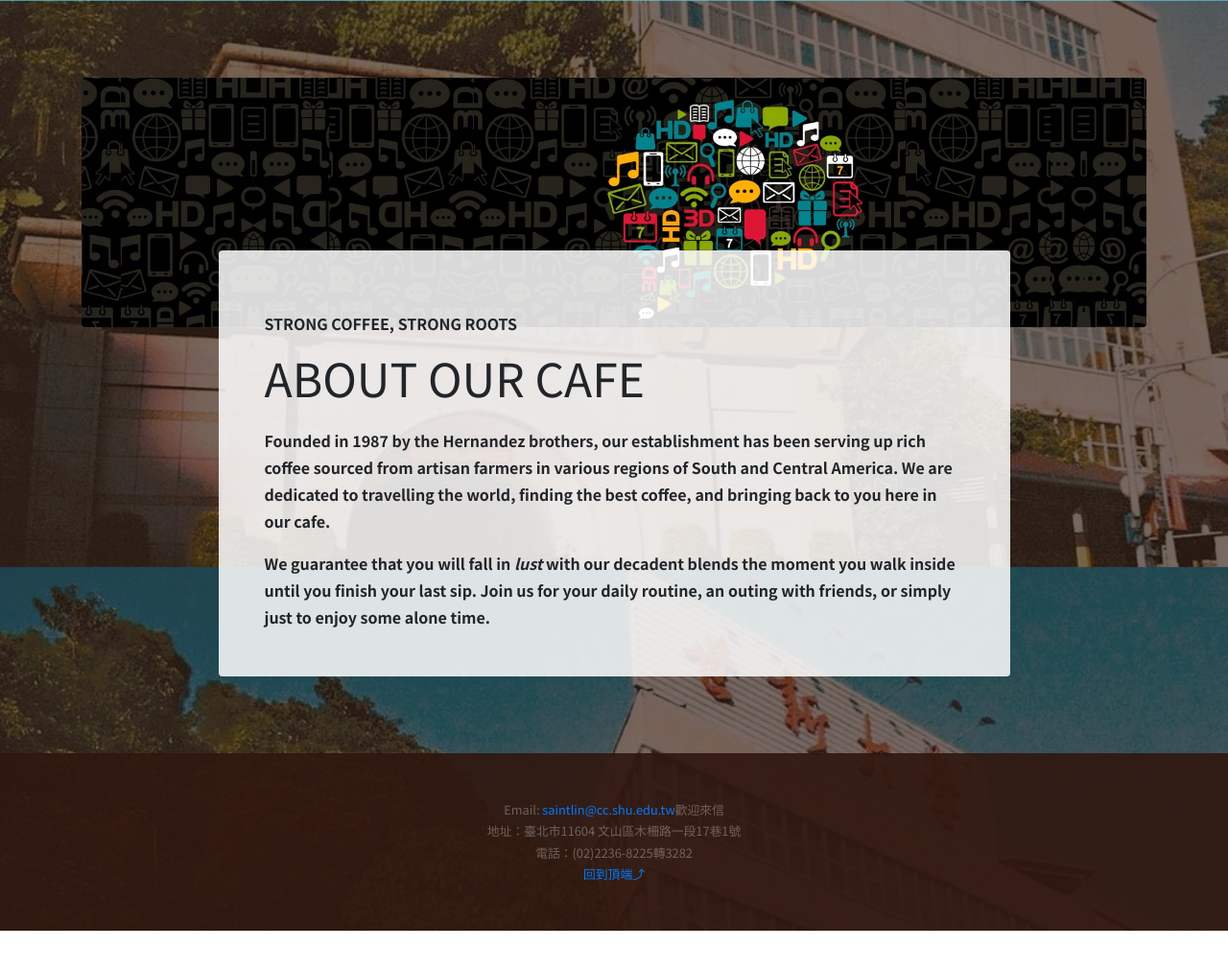
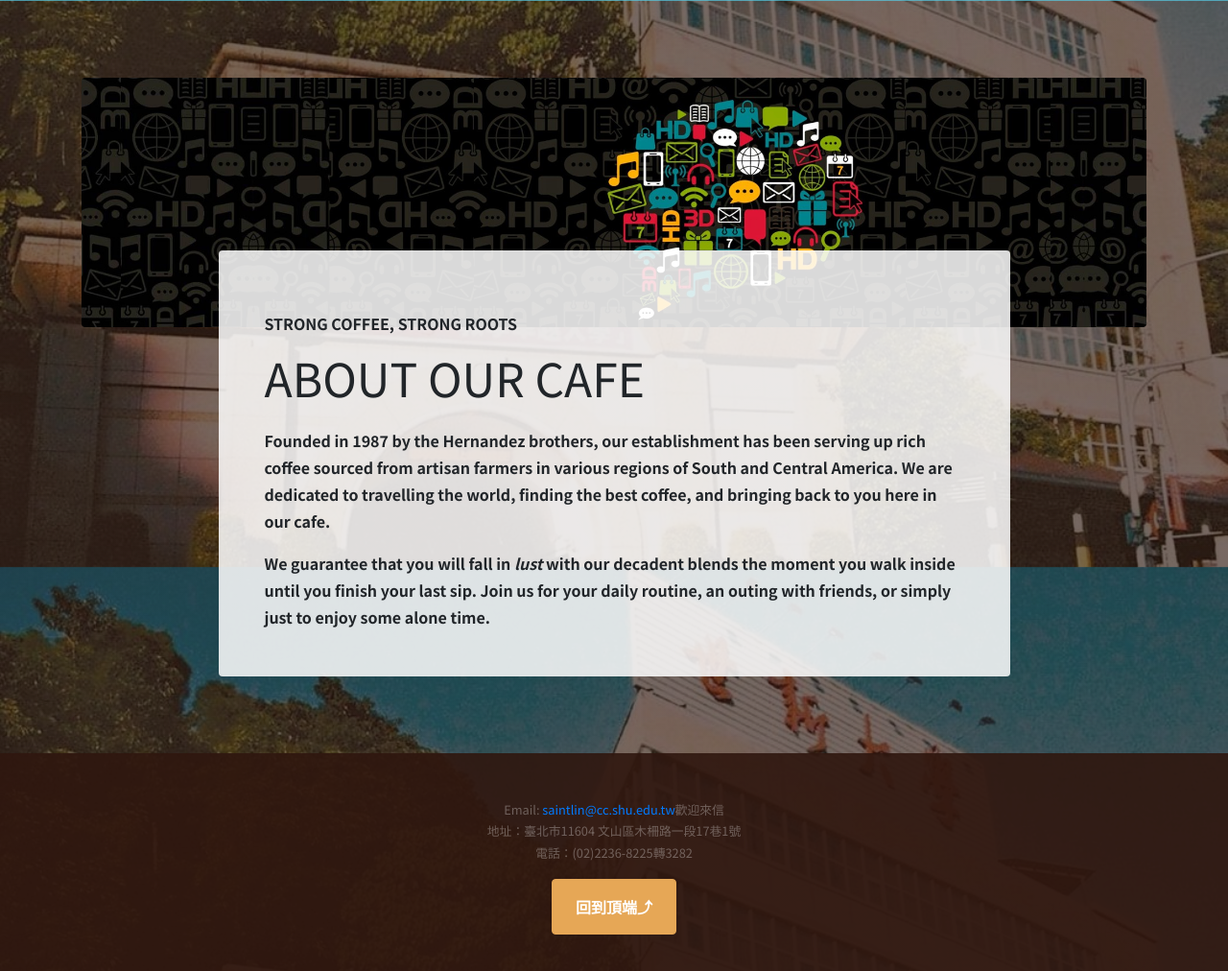
Before and after one commit to chichi-yuan/SHU-ICS, a website: page about.html in a window 1280 px wide. Shown: the part 369-1381 px from the top of the page at 96% size. Before the commit the page ends 1339 px from the top, so only its background shows below. Drawn offline with Linux system fonts and the light colour scheme.

Commit message:
Add files via upload

```diff
--- a/about.html
+++ b/about.html
@@ -84,7 +84,11 @@
 		<a href="mailto:saintlin@cc.shu.edu.tw;">saintlin@cc.shu.edu.tw</a>歡迎來信</p>
 		<p class="m-0 small">地址：臺北市11604 文山區木柵路一段17巷1號</p>
 		<p class="m-0 small">電話：(02)2236-8225轉3282</p>
-		<p class="m-0 small"><a href="about.html">回到頂端⤴</a></p>
+		<p></p>
+		<li class="list-inline-item">
+		<div class="intro-button mx-auto">
+              <a class="btn btn-primary btn-xl" href="#">回到頂端⤴</a>
+            </div>
       </div>
     </footer>
 
```
Also changed, not shown: products.html (+5 -1 lines), store.html (+5 -1 lines).
